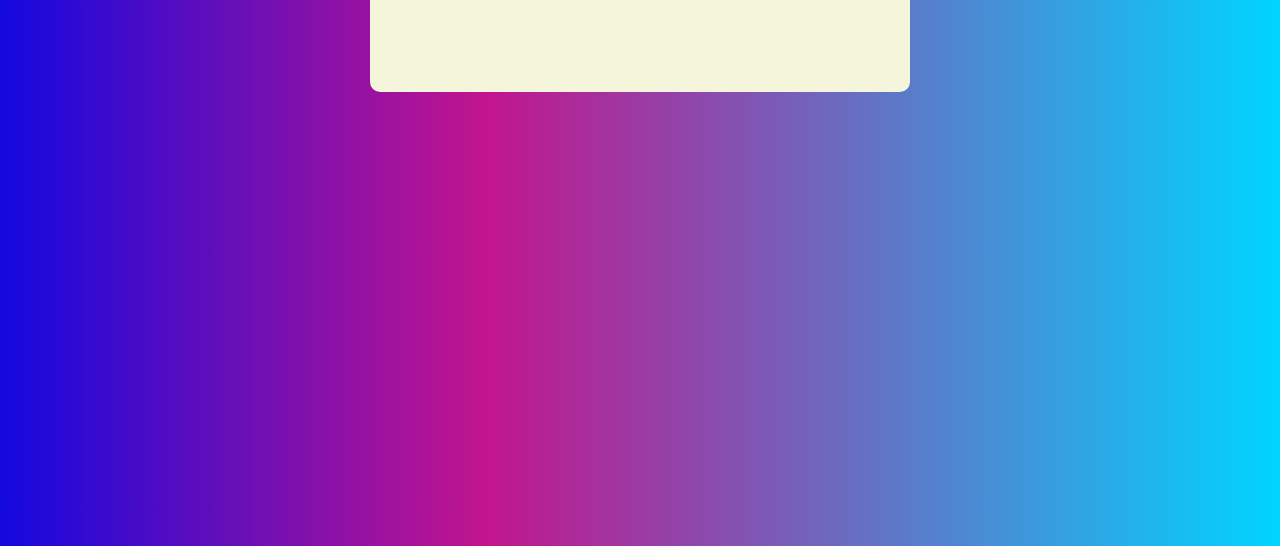
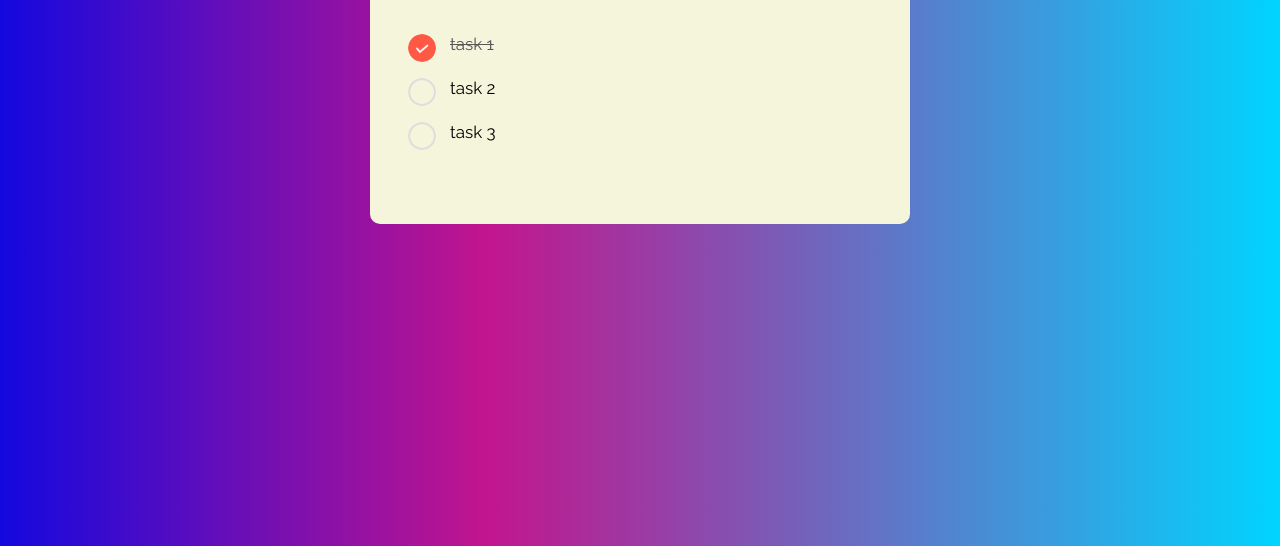
Before and after one commit to ASYBro/ToDoList, a plain HTML site: page index.html in a window 1280 px wide. Shown: the part 254-800 px from the top of the page. Drawn offline with Linux system fonts and the light colour scheme.

Commit message:
task css addedd

```diff
--- a/index.html
+++ b/index.html
@@ -15,6 +15,11 @@
           <input type="text" id="input-box" placeholder="Add your task" />
           <button>Add</button>
         </div>
+        <ul id="">
+          <li class="checked">task 1</li>
+          <li>task 2</li>
+          <li>task 3</li>
+        </ul>
       </div>
     </div>
     <script src="./script.js"></script>
--- a/style.css
+++ b/style.css
@@ -62,3 +62,30 @@ button {
   cursor: pointer;
   border-radius: 40px;
 }
+ul li {
+  list-style: none;
+  font-size: 17px;
+  padding: 12px 8px 12px 50px;
+  user-select: none;
+  cursor: pointer;
+  position: relative;
+}
+ul li::before {
+  content: "";
+  position: absolute;
+  height: 28px;
+  width: 28px;
+  border-radius: 50%;
+  background-image: url(images/unchecked.png);
+  background-size: cover;
+  background-position: center;
+  top: 12px;
+  left: 8px;
+}
+ul li.checked {
+  color: #555;
+  text-decoration: line-through;
+}
+ul li.checked::before {
+  background-image: url(./images/checked.png);
+}
```
